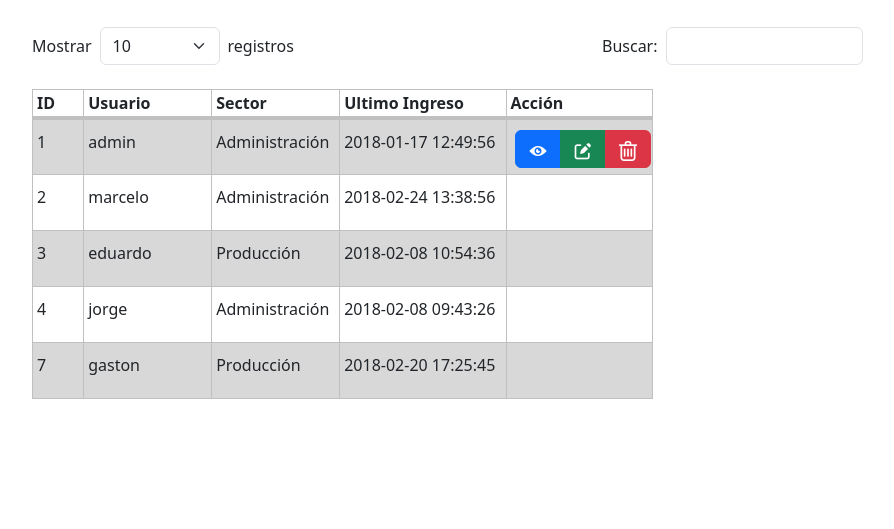
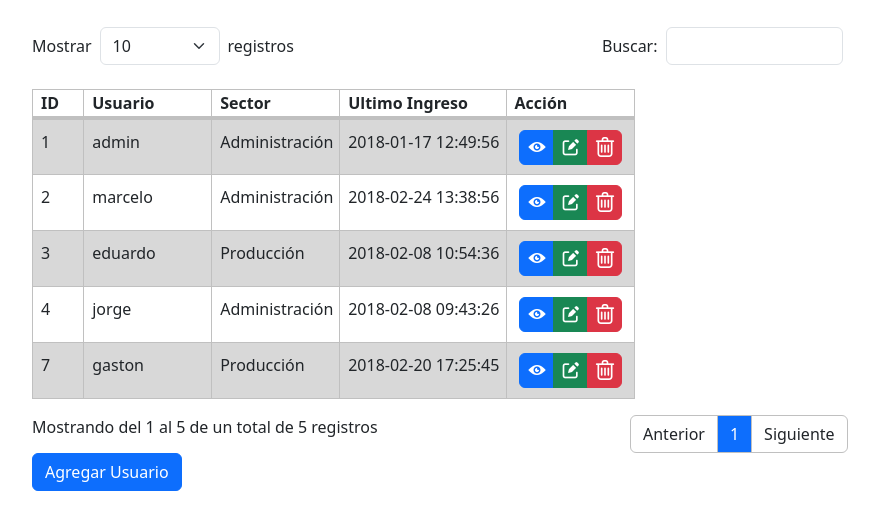
Before and after one commit to JesusDavid2002/jdsc-fe-gc-bootstrap-19-06-2023, a plain HTML site: page proyecto5/index.html in a window 1280 px wide. Shown: the part 77-606 px from the top of the page, without its empty margins (50-944 px from the left). Drawn offline with nearby package versions, Linux system fonts and the light colour scheme.

Commit message:
new update

```diff
--- a/proyecto5/css/pr5.css
+++ b/proyecto5/css/pr5.css
@@ -7,6 +7,7 @@ h1{
 }
 
 .cl-2{
+    width: 265px;
 }
 
 #selector{
@@ -15,10 +16,6 @@ h1{
 
 #tr-main{
     border-bottom: 4px solid rgb(192, 192, 192);
-}
-
-.tr-1{
-
 }
 
 .tr-2{
@@ -51,3 +48,17 @@ h1{
 .t-4{
     width: 13vw;
 }
+
+.btn-main{
+    width: 35px;
+    height: 35px;
+}
+
+img{
+    vertical-align: top;
+    margin-left: -5px;
+}
+
+.btn-footer{
+    border: 1px solid rgb(192, 192, 192);
+}
--- a/proyecto5/index.html
+++ b/proyecto5/index.html
@@ -32,58 +32,97 @@
             <div class="col mt-4">
                 <table>
                     <tr id="tr-main" class="tr-1">
-                        <th class="th-1 ps-1">ID</th>
-                        <th class="th-2 ps-1">Usuario</th>
-                        <th class="th-3 ps-1">Sector</th>
-                        <th class="th-4 ps-1">Ultimo Ingreso</th>
-                        <th class="th-2 ps-1">Acción</th>
+                        <th class="th-1 ps-2">ID</th>
+                        <th class="th-2 ps-2">Usuario</th>
+                        <th class="th-3 ps-2">Sector</th>
+                        <th class="th-4 ps-2">Ultimo Ingreso</th>
+                        <th class="th-2 ps-2">Acción</th>
                     </tr>
                     <tr class="tr-2">
-                        <td class="t-1 ps-1">1</td>
-                        <td class="t-2 ps-1">admin</td>
-                        <td class="t-3 ps-1">Administración</td>
-                        <td class="t-4 ps-1">2018-01-17 12:49:56</td>
-                        <td class="t-2 ps-1">
-                            <div class="btn-group ps-1" role="group" aria-label="Basic mixed styles example">
-                                <button type="button" class="btn btn-primary"><img src="./img/eye_icon.png" alt=""></button>
-                                <button type="button" class="btn btn-success"><img src="./img/edit_pen_icon.png" alt=""></button>
-                                <button type="button" class="btn btn-danger"><img src="./img/bin_remove_icon.png" alt=""></button>
+                        <td class="t-1 ps-2">1</td>
+                        <td class="t-2 ps-2">admin</td>
+                        <td class="t-3 ps-2">Administración</td>
+                        <td class="t-4 ps-2">2018-01-17 12:49:56</td>
+                        <td class="t-2 ps-2">
+                            <div class="btn-group ps-1" role="group" aria-label="accion">
+                                <button type="button" class="btn btn-primary btn-main"><img src="./img/eye_icon.png" alt=""></button>
+                                <button type="button" class="btn btn-success btn-main"><img src="./img/edit_pen_icon.png" alt=""></button>
+                                <button type="button" class="btn btn-danger btn-main"><img src="./img/bin_remove_icon.png" alt=""></button>
                             </div>
                         </td>
                     </tr>
                     <tr class="tr-1">
-                        <td class="t-1 ps-1">2</td>
-                        <td class="t-2 ps-1">marcelo</td>
-                        <td class="t-3 ps-1">Administración</td>
-                        <td class="t-4 ps-1">2018-02-24 13:38:56</td>
-                        <td class="t-2 ps-1"></td>
+                        <td class="t-1 ps-2">2</td>
+                        <td class="t-2 ps-2">marcelo</td>
+                        <td class="t-3 ps-2">Administración</td>
+                        <td class="t-4 ps-2">2018-02-24 13:38:56</td>
+                        <td class="t-2 ps-2">
+                            <div class="btn-group ps-1" role="group" aria-label="accion">
+                                <button type="button" class="btn btn-primary btn-main"><img src="./img/eye_icon.png" alt=""></button>
+                                <button type="button" class="btn btn-success btn-main"><img src="./img/edit_pen_icon.png" alt=""></button>
+                                <button type="button" class="btn btn-danger btn-main"><img src="./img/bin_remove_icon.png" alt=""></button>
+                            </div>
+                        </td>
                     </tr>
                     <tr class="tr-2">
-                        <td class="t-1 ps-1">3</td>
-                        <td class="t-2 ps-1">eduardo</td>
-                        <td class="t-3 ps-1">Producción</td>
-                        <td class="t-4 ps-1">2018-02-08 10:54:36</td>
-                        <td class="t-2 ps-1"></td>
+                        <td class="t-1 ps-2">3</td>
+                        <td class="t-2 ps-2">eduardo</td>
+                        <td class="t-3 ps-2">Producción</td>
+                        <td class="t-4 ps-2">2018-02-08 10:54:36</td>
+                        <td class="t-2 ps-2">
+                            <div class="btn-group ps-1" role="group" aria-label="accion">
+                                <button type="button" class="btn btn-primary btn-main"><img src="./img/eye_icon.png" alt=""></button>
+                                <button type="button" class="btn btn-success btn-main"><img src="./img/edit_pen_icon.png" alt=""></button>
+                                <button type="button" class="btn btn-danger btn-main"><img src="./img/bin_remove_icon.png" alt=""></button>
+                            </div>
+                        </td>
                     </tr>
                     <tr class="tr-1">
-                        <td class="t-1 ps-1">4</td>
-                        <td class="t-2 ps-1">jorge</td>
-                        <td class="t-3 ps-1">Administración</td>
-                        <td class="t-4 ps-1">2018-02-08 09:43:26</td>
-                        <td class="t-2 ps-1"></td>
+                        <td class="t-1 ps-2">4</td>
+                        <td class="t-2 ps-2">jorge</td>
+                        <td class="t-3 ps-2">Administración</td>
+                        <td class="t-4 ps-2">2018-02-08 09:43:26</td>
+                        <td class="t-2 ps-2">
+                            <div class="btn-group ps-1" role="group" aria-label="accion">
+                                <button type="button" class="btn btn-primary btn-main"><img src="./img/eye_icon.png" alt=""></button>
+                                <button type="button" class="btn btn-success btn-main"><img src="./img/edit_pen_icon.png" alt=""></button>
+                                <button type="button" class="btn btn-danger btn-main"><img src="./img/bin_remove_icon.png" alt=""></button>
+                            </div>
+                        </td>
                     </tr>
                     <tr class="tr-2">
-                        <td class="t-1 ps-1">7</td>
-                        <td class="t-2 ps-1">gaston</td>
-                        <td class="t-3 ps-1">Producción</td>
-                        <td class="t-4 ps-1">2018-02-20 17:25:45</td>
-                        <td class="t-2 ps-1"></td>
+                        <td class="t-1 ps-2">7</td>
+                        <td class="t-2 ps-2">gaston</td>
+                        <td class="t-3 ps-2">Producción</td>
+                        <td class="t-4 ps-2">2018-02-20 17:25:45</td>
+                        <td class="t-2 ps-2">
+                            <div class="btn-group ps-1" role="group" aria-label="accion">
+                                <button type="button" class="btn btn-primary btn-main"><img src="./img/eye_icon.png" alt=""></button>
+                                <button type="button" class="btn btn-success btn-main"><img src="./img/edit_pen_icon.png" alt=""></button>
+                                <button type="button" class="btn btn-danger btn-main"><img src="./img/bin_remove_icon.png" alt=""></button>
+                            </div>
+                        </td>
                     </tr>
                 </table>
             </div>
         </div>
-        <div class="row"></div>
-        <div class="row"></div>
+        <div class="row mt-3">
+            <div class="col-12 col-md-6">
+                Mostrando del 1 al 5 de un total de 5 registros
+            </div>
+            <div class="col-12 col-md-3 ms-4">
+                <div class="btn-group ps-1" role="group" aria-label="paginacion">
+                    <button type="button" class="btn btn-footer">Anterior</button>
+                    <button type="button" class="btn btn-primary btn-footer">1</button>
+                    <button type="button" class="btn btn-footer">Siguiente</button>
+                </div>
+            </div>
+        </div>
+        <div class="row">
+            <div class="col">
+                <button type="button" class="btn btn-primary">Agregar Usuario</button>
+            </div>
+        </div>
     </div>
 </body>
 </html>
```
